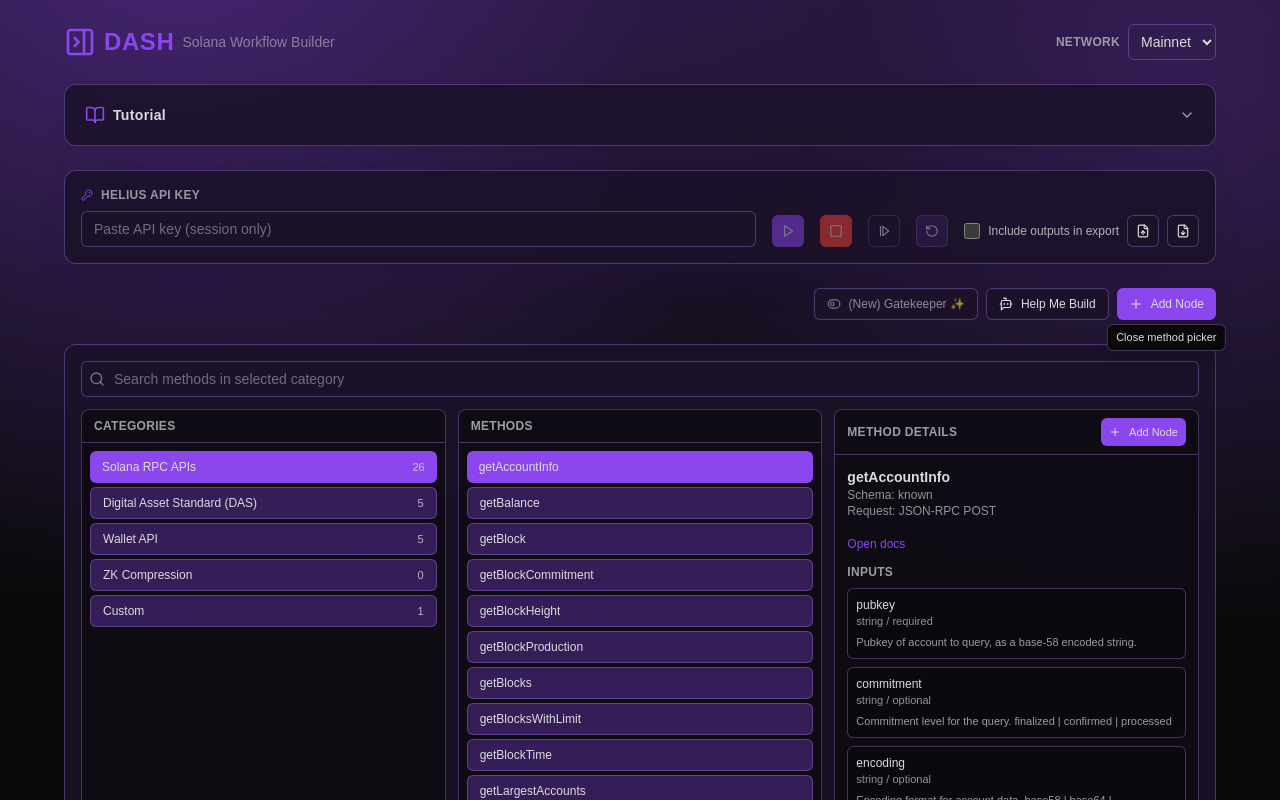
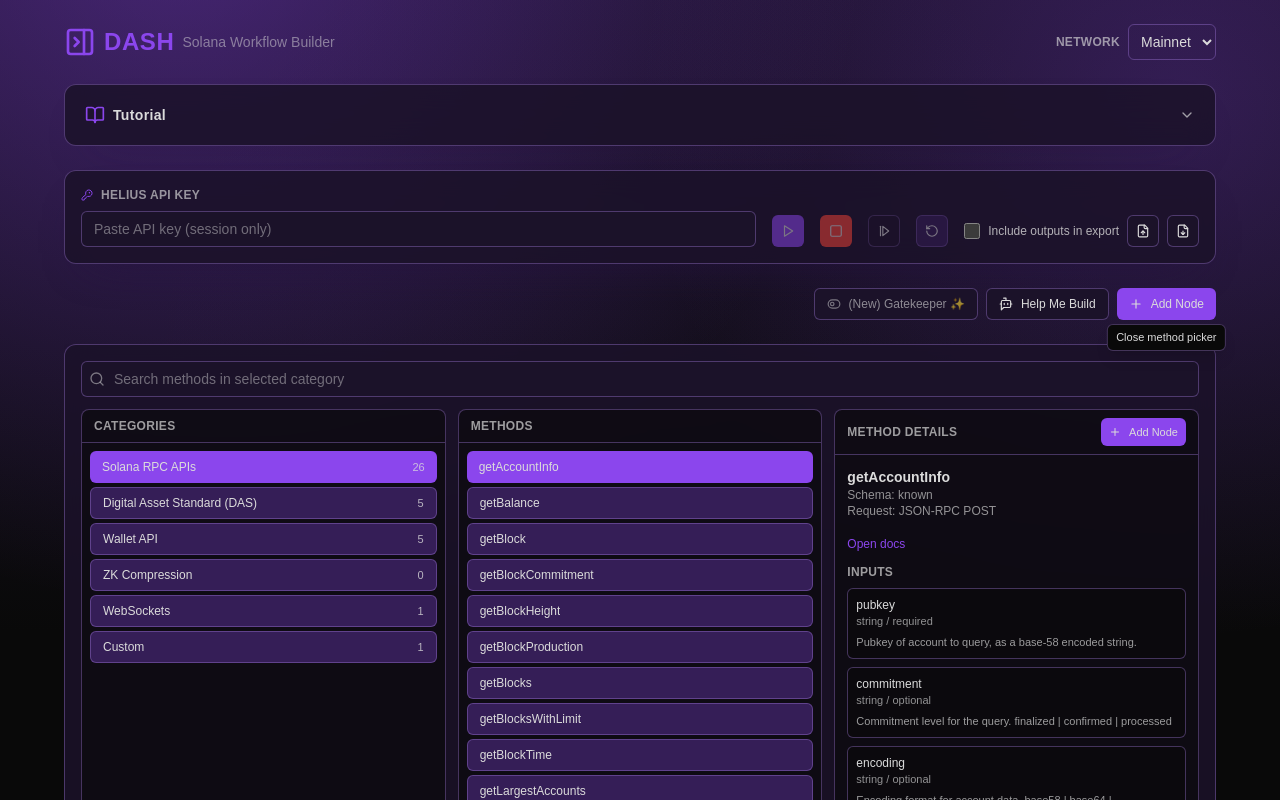
Before and after one commit to JAhimaz/dash-helius-rpc-sandbox, a Next.js app: page / in a window 1280 px wide. Both pictures are taken after a click on the button "Add Node". Shown: the top 800 px of the page. Built offline with nearby package versions, Linux system fonts and the light colour scheme; a web font is replaced by a local one.

Commit message:
feat: added websockets and parallel running

```diff
--- a/src/app/page.tsx
+++ b/src/app/page.tsx
@@ -165,6 +165,11 @@
   devnet: "https://api-devnet.helius.xyz",
   testnet: "https://api-testnet.helius.xyz",
 };
+const DEFAULT_HELIUS_WS_URLS: Record<RpcNetwork, string> = {
+  mainnet: "wss://mainnet.helius-rpc.com",
+  devnet: "wss://devnet.helius-rpc.com",
+  testnet: "wss://testnet.helius-rpc.com",
+};
 const GATEKEEPER_RPC_URL = "https://beta.helius-rpc.com/";
 const SESSION_STORAGE_API_KEY = "helius-flow:api-key";
 
@@ -433,6 +438,15 @@
     }
   }
 
+  return url.toString();
+}
+
+function buildHeliusWebSocketUrl(apiKey: string, network: RpcNetwork): string {
+  const baseUrl = DEFAULT_HELIUS_WS_URLS[network];
+  const url = new URL(baseUrl);
+  if (apiKey.trim()) {
+    url.searchParams.set("api-key", apiKey.trim());
+  }
   return url.toString();
 }
 
@@ -585,6 +599,49 @@
     orderedNodeIds: result.length === orderedNodeIds.length ? result : orderedNodeIds,
     hasCycle: result.length !== orderedNodeIds.length,
   };
+}
+
+function groupByExecutionLevel(
+  orderedNodeIds: string[],
+  nodes: Record<string, WorkflowNode>,
+): string[][] {
+  const nodeIdSet = new Set(orderedNodeIds);
+  const depths = new Map<string, number>();
+
+  function getDepth(nodeId: string, visited: Set<string>): number {
+    if (depths.has(nodeId)) return depths.get(nodeId)!;
+    if (visited.has(nodeId)) return 0;
+    visited.add(nodeId);
+
+    const node = nodes[nodeId];
+    if (!node) return 0;
+
+    let maxParentDepth = -1;
+    for (const param of node.params) {
+      if (param.value.type === "ref" && nodeIdSet.has(param.value.nodeId)) {
+        maxParentDepth = Math.max(maxParentDepth, getDepth(param.value.nodeId, visited));
+      }
+    }
+
+    const depth = maxParentDepth + 1;
+    depths.set(nodeId, depth);
+    return depth;
+  }
+
+  for (const nodeId of orderedNodeIds) {
+    getDepth(nodeId, new Set());
+  }
+
+  const levels: string[][] = [];
+  for (const nodeId of orderedNodeIds) {
+    const depth = depths.get(nodeId) ?? 0;
+    while (levels.length <= depth) {
+      levels.push([]);
+    }
+    levels[depth].push(nodeId);
+  }
+
+  return levels;
 }
 
 function getReferencedDownstreamNodeIds(
@@ -758,6 +815,7 @@
   const [nodeCallCounts, setNodeCallCounts] = useState<Record<string, number>>({});
   const [nodeCallTargets, setNodeCallTargets] = useState<Record<string, PlannedCallCount>>({});
   const activeExecutionAbortControllerRef = useRef<AbortController | null>(null);
+  const activeWebSocketsRef = useRef<Map<string, WebSocket>>(new Map());
 
   useEffect(() => {
     if (gatekeeperEnabled && network === "testnet") {
@@ -807,20 +865,42 @@
     [order, nodes],
   );
   const executionOrderByNodeId = useMemo<Record<string, number | null>>(() => {
+    if (dependencyExecutionPlan.hasCycle) {
       const orderByNodeId: Record<string, number | null> = {};
-
       for (const node of orderedNodes) {
-      orderByNodeId[node.id] = dependencyExecutionPlan.hasCycle ? null : 0;
-    }
-
-    if (!dependencyExecutionPlan.hasCycle) {
-      dependencyExecutionPlan.orderedNodeIds.forEach((nodeId, index) => {
-        orderByNodeId[nodeId] = index + 1;
-      });
-    }
-
+        orderByNodeId[node.id] = null;
+      }
       return orderByNodeId;
-  }, [dependencyExecutionPlan, orderedNodes]);
+    }
+
+    const nodeIdSet = new Set(dependencyExecutionPlan.orderedNodeIds);
+    const depths: Record<string, number> = {};
+
+    function getDepth(nodeId: string, visited: Set<string>): number {
+      if (depths[nodeId] !== undefined) return depths[nodeId];
+      if (visited.has(nodeId)) return 1;
+      visited.add(nodeId);
+
+      const node = nodes[nodeId];
+      if (!node) { depths[nodeId] = 1; return 1; }
+
+      let maxParentDepth = 0;
+      for (const param of node.params) {
+        if (param.value.type === "ref" && nodeIdSet.has(param.value.nodeId)) {
+          maxParentDepth = Math.max(maxParentDepth, getDepth(param.value.nodeId, visited));
+        }
+      }
+
+      depths[nodeId] = maxParentDepth + 1;
+      return depths[nodeId];
+    }
+
+    for (const nodeId of dependencyExecutionPlan.orderedNodeIds) {
+      getDepth(nodeId, new Set());
+    }
+
+    return depths;
+  }, [dependencyExecutionPlan, orderedNodes, nodes]);
   const defaultPlannedCallCounts = useMemo(
     () =>
       calculatePlannedCallCounts(
@@ -927,6 +1007,13 @@
           .map((entry) => entry.method),
       },
       {
+        id: "websockets",
+        label: "WebSockets",
+        methods: methodEntries
+          .filter((entry) => getMethodCategoryId(entry) === "websockets")
+          .map((entry) => entry.method),
+      },
+      {
         id: "custom",
         label: "Custom",
         methods: methodEntries
@@ -1249,6 +1336,123 @@
         return { success: true };
       }
 
+      if (transport === "websocket") {
+        const subscriptionMethodParam = node.params.find((p) => p.name === "subscriptionMethod");
+        const paramsParam = node.params.find((p) => p.name === "params");
+
+        const subscriptionMethod = subscriptionMethodParam
+          ? String(resolveParamValue(subscriptionMethodParam.value, outputsByNodeId) ?? "")
+          : "";
+
+        if (!subscriptionMethod) {
+          throw new Error("subscriptionMethod is required for WebSocket nodes.");
+        }
+
+        let subscriptionParams: unknown[] = [];
+        if (paramsParam) {
+          const raw = resolveParamValue(paramsParam.value, outputsByNodeId);
+          if (typeof raw === "string") {
+            try {
+              subscriptionParams = JSON.parse(raw) as unknown[];
+            } catch {
+              subscriptionParams = [];
+            }
+          } else if (Array.isArray(raw)) {
+            subscriptionParams = raw;
+          }
+        }
+
+        const wsUrl = buildHeliusWebSocketUrl(apiKeyValue, network);
+        const ws = new WebSocket(wsUrl);
+        activeWebSocketsRef.current.set(node.id, ws);
+
+        const cleanup = () => {
+          activeWebSocketsRef.current.delete(node.id);
+          if (ws.readyState === WebSocket.OPEN || ws.readyState === WebSocket.CONNECTING) {
+            ws.close();
+          }
+        };
+
+        const onAbort = () => {
+          cleanup();
+          setNodeStatus(node.id, "idle");
+        };
+
+        signal.addEventListener("abort", onAbort, { once: true });
+
+        ws.onopen = () => {
+          ws.send(
+            JSON.stringify({
+              jsonrpc: "2.0",
+              id: 1,
+              method: subscriptionMethod,
+              params: subscriptionParams,
+            }),
+          );
+        };
+
+        ws.onmessage = async (event) => {
+          if (signal.aborted) return;
+
+          try {
+            const data = JSON.parse(String(event.data));
+
+            // Skip subscription confirmation responses
+            if (data.result !== undefined && !data.method) {
+              return;
+            }
+
+            const output = data.params?.result ?? data;
+            setNodeOutput(node.id, output);
+            outputsByNodeId.set(node.id, output);
+
+            setNodeCallCounts((prev) => ({
+              ...prev,
+              [node.id]: (prev[node.id] ?? 0) + 1,
+            }));
+
+            // Trigger all downstream nodes on each message
+            const state = useWorkflowStore.getState();
+            const allNodeIds = [...state.order];
+            const includedNodeIds = new Set(allNodeIds);
+            const downstreamNodeIds = getReferencedDownstreamNodeIds(
+              allNodeIds,
+              state.nodes,
+              node.id,
+              includedNodeIds,
+            );
+
+            for (const downstreamNodeId of downstreamNodeIds) {
+              if (signal.aborted) break;
+              await executeSingleNode(downstreamNodeId, outputsByNodeId, signal);
+            }
+          } catch {
+            // ignore unparseable messages
+          }
+        };
+
+        ws.onerror = () => {
+          if (signal.aborted) return;
+          signal.removeEventListener("abort", onAbort);
+          cleanup();
+          setNodeStatus(node.id, "error", "WebSocket connection error.");
+        };
+
+        ws.onclose = (event) => {
+          if (signal.aborted) return;
+          signal.removeEventListener("abort", onAbort);
+          cleanup();
+          if (event.wasClean) {
+            setNodeStatus(node.id, "success");
+          } else {
+            setNodeStatus(node.id, "error", `WebSocket closed unexpectedly (code ${event.code}).`);
+          }
+        };
+
+        // Return immediately — WebSocket runs in background, doesn't block execution
+        return { success: true };
+      }
+
       if (transport === "http") {
         if (!methodEntry?.http) {
           throw new Error(`Method ${node.method} is marked as HTTP but has no HTTP config.`);
@@ -1395,7 +1599,9 @@
     setIsExecuting(true);
 
     try {
-      for (const nodeId of executionOrder) {
+      const levels = groupByExecutionLevel(executionOrder, state.nodes);
+
+      for (const level of levels) {
         if (executionController.signal.aborted) {
           return {
             success: false,
@@ -1404,28 +1610,15 @@
           };
         }
 
-        if (skippedNodeIds.has(nodeId)) {
-          continue;
-        }
-
+        const levelNodes = level.filter((nodeId) => !skippedNodeIds.has(nodeId));
+        if (levelNodes.length === 0) continue;
+
+        const executeNode = async (nodeId: string): Promise<RunRangeResult> => {
           const node = useWorkflowStore.getState().nodes[nodeId];
-        if (!node) {
-          continue;
-        }
+          if (!node) return { success: true };
 
           if (!node.repeat.enabled) {
-          const singleResult = await executeSingleNode(nodeId, outputsByNodeId, executionController.signal);
-          if (!singleResult.success) {
-            if (singleResult.canceled) {
-              setStatusMessage("Execution stopped.");
-            } else {
-              setStatusMessage(
-                `Execution stopped at ${singleResult.failedNodeName ?? "node"}: ${singleResult.errorMessage ?? "unknown error"}`,
-              );
-            }
-            return singleResult;
-          }
-          continue;
+            return executeSingleNode(nodeId, outputsByNodeId, executionController.signal);
           }
 
           const downstreamNodeIds = getReferencedDownstreamNodeIds(
@@ -1446,37 +1639,38 @@
               }
 
               const nodeResult = await executeSingleNode(nodeId, outputsByNodeId, executionController.signal);
-            if (!nodeResult.success) {
-              if (nodeResult.canceled) {
+              if (!nodeResult.success) return nodeResult;
+
+              for (const downstreamNodeId of downstreamNodeIds) {
+                const downstreamResult = await executeSingleNode(downstreamNodeId, outputsByNodeId, executionController.signal);
+                if (!downstreamResult.success) return downstreamResult;
+              }
+
+              globalIteration += 1;
+            }
+          }
+
+          for (const downstreamNodeId of downstreamNodeIds) {
+            skippedNodeIds.add(downstreamNodeId);
+          }
+
+          return { success: true };
+        };
+
+        // Run all nodes at this level in parallel
+        const results = await Promise.all(levelNodes.map(executeNode));
+
+        for (const result of results) {
+          if (!result.success) {
+            if (result.canceled) {
               setStatusMessage("Execution stopped.");
             } else {
               setStatusMessage(
-                  `Execution stopped at ${nodeResult.failedNodeName ?? "node"}: ${nodeResult.errorMessage ?? "unknown error"}`,
+                `Execution stopped at ${result.failedNodeName ?? "node"}: ${result.errorMessage ?? "unknown error"}`,
               );
             }
-              return nodeResult;
-            }
-
-            for (const downstreamNodeId of downstreamNodeIds) {
-              const downstreamResult = await executeSingleNode(downstreamNodeId, outputsByNodeId, executionController.signal);
-              if (!downstreamResult.success) {
-                if (downstreamResult.canceled) {
-                  setStatusMessage("Execution stopped.");
-                } else {
-                  setStatusMessage(
-                    `Execution stopped at ${downstreamResult.failedNodeName ?? "node"}: ${downstreamResult.errorMessage ?? "unknown error"}`,
-                  );
-                }
-                return downstreamResult;
-              }
-            }
-
-            globalIteration += 1;
-          }
-        }
-
-        for (const downstreamNodeId of downstreamNodeIds) {
-          skippedNodeIds.add(downstreamNodeId);
+            return result;
+          }
         }
       }
     } catch (error) {
@@ -1509,6 +1703,12 @@
     }
 
     controller.abort();
+    for (const ws of activeWebSocketsRef.current.values()) {
+      if (ws.readyState === WebSocket.OPEN || ws.readyState === WebSocket.CONNECTING) {
+        ws.close();
+      }
+    }
+    activeWebSocketsRef.current.clear();
     setStatusMessage("Execution stopped.");
   };
 
@@ -1982,6 +2182,8 @@
                               Request:{" "}
                               {activeMethodEntry?.transport === "custom"
                                 ? "Local custom node"
+                                : activeMethodEntry?.transport === "websocket"
+                                  ? "WebSocket subscription"
                                   : activeMethodEntry?.transport === "http"
                                     ? `HTTP ${activeMethodEntry.http?.method ?? "GET"}`
                                     : "JSON-RPC POST"}
--- a/src/lib/methodRegistry.ts
+++ b/src/lib/methodRegistry.ts
@@ -6,8 +6,9 @@
   | "digital-asset-standard-das"
   | "wallet-api"
   | "zk-compression"
+  | "websockets"
   | "custom";
-export type MethodTransport = "jsonrpc" | "http" | "custom";
+export type MethodTransport = "jsonrpc" | "http" | "custom" | "websocket";
 export type HttpMethod = "GET" | "POST";
 export type JsonRpcParamsStyle = "array" | "object";
 
--- a/src/store/workflowStore.ts
+++ b/src/store/workflowStore.ts
@@ -74,8 +74,9 @@
   },
 };
 
-function defaultNodeName(method: string, position: number): string {
-  return `${method} #${position}`;
+function defaultNodeName(method: string, existingNodes: Record<string, WorkflowNode>): string {
+  const dupeCount = Object.values(existingNodes).filter((n) => n.method === method).length;
+  return dupeCount === 0 ? method : `${method} (${dupeCount})`;
 }
 
 function buildDefaultParams(method: string): {
@@ -117,7 +118,7 @@
   };
 }
 
-function buildNode(method: string, position: number): WorkflowNode {
+function buildNode(method: string, position: number, existingNodes: Record<string, WorkflowNode>): WorkflowNode {
   const defaults = buildDefaultParams(method);
   const id = `n-${crypto.randomUUID()}`;
   const zeroBasedPosition = Math.max(0, position - 1);
@@ -126,7 +127,7 @@
 
   return {
     id,
-    name: defaultNodeName(method, position),
+    name: defaultNodeName(method, existingNodes),
     method,
     schemaMode: defaults.schemaMode,
     params: defaults.params,
@@ -253,7 +254,8 @@
   includeOutputsOnExport: false,
   setApiKey: (apiKey) => set({ apiKey }),
   addNode: (method) => {
-    const next = buildNode(method, get().order.length + 1);
+    const state = get();
+    const next = buildNode(method, state.order.length + 1, state.nodes);
     set((state) => ({
       order: [...state.order, next.id],
       nodes: { ...state.nodes, [next.id]: next },
```
Also changed, not shown: src/lib/generatedMethodRegistry.json. Lines whose indentation alone changed are shown as unchanged.
